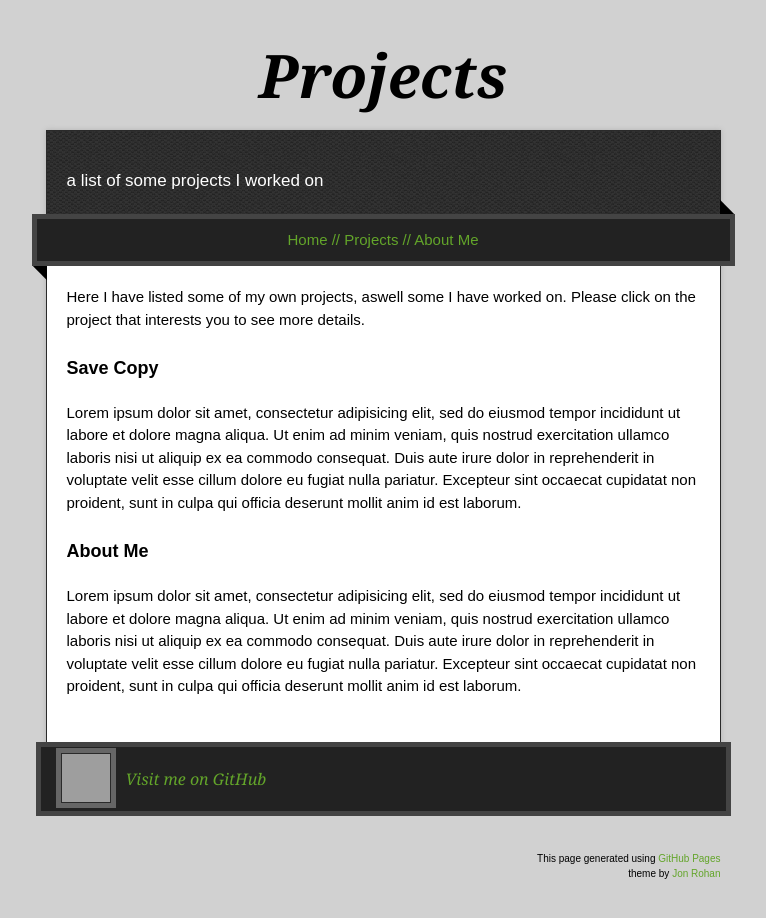
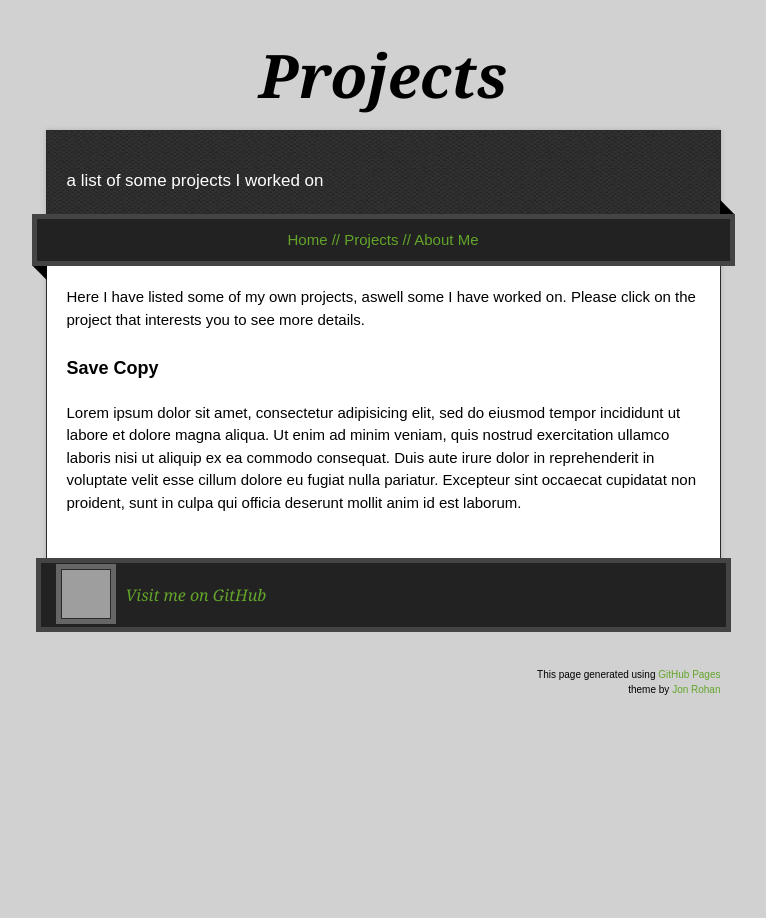
Before and after one commit to MaxxiP/MaxxiP.github.io, a plain HTML site: page project.html in a window 1280 px wide. Shown: the whole page, without its empty margins (257-1023 px from the left). After the commit the page ends 800 px from the top, so only its background shows below. Drawn offline with nearby package versions, Linux system fonts and the light colour scheme; grey boxes are pictures that could not be loaded.

Commit message:
alignment

```diff
--- a/project.html
+++ b/project.html
@@ -55,15 +55,6 @@
 
 
 
-		<h4><a name="about-me" class="anchor" href="#about-me"><span class="octicon octicon-link"></span></a>About Me</h4>
-
-		<p>Lorem ipsum dolor sit amet, consectetur adipisicing elit, sed do eiusmod tempor incididunt ut labore et dolore magna aliqua. Ut enim ad minim veniam, quis nostrud exercitation ullamco laboris nisi ut aliquip ex ea commodo consequat. Duis aute irure dolor in reprehenderit in voluptate velit esse cillum dolore eu fugiat nulla pariatur. Excepteur sint occaecat cupidatat non proident, sunt in culpa qui officia deserunt mollit anim id est laborum.</p>
-
-
-
-
-
-
 		</article>
       </div>
     </div>
```
Also changed, not shown: impressum.html (+1 -1 lines), index.html (+1 -1 lines).
